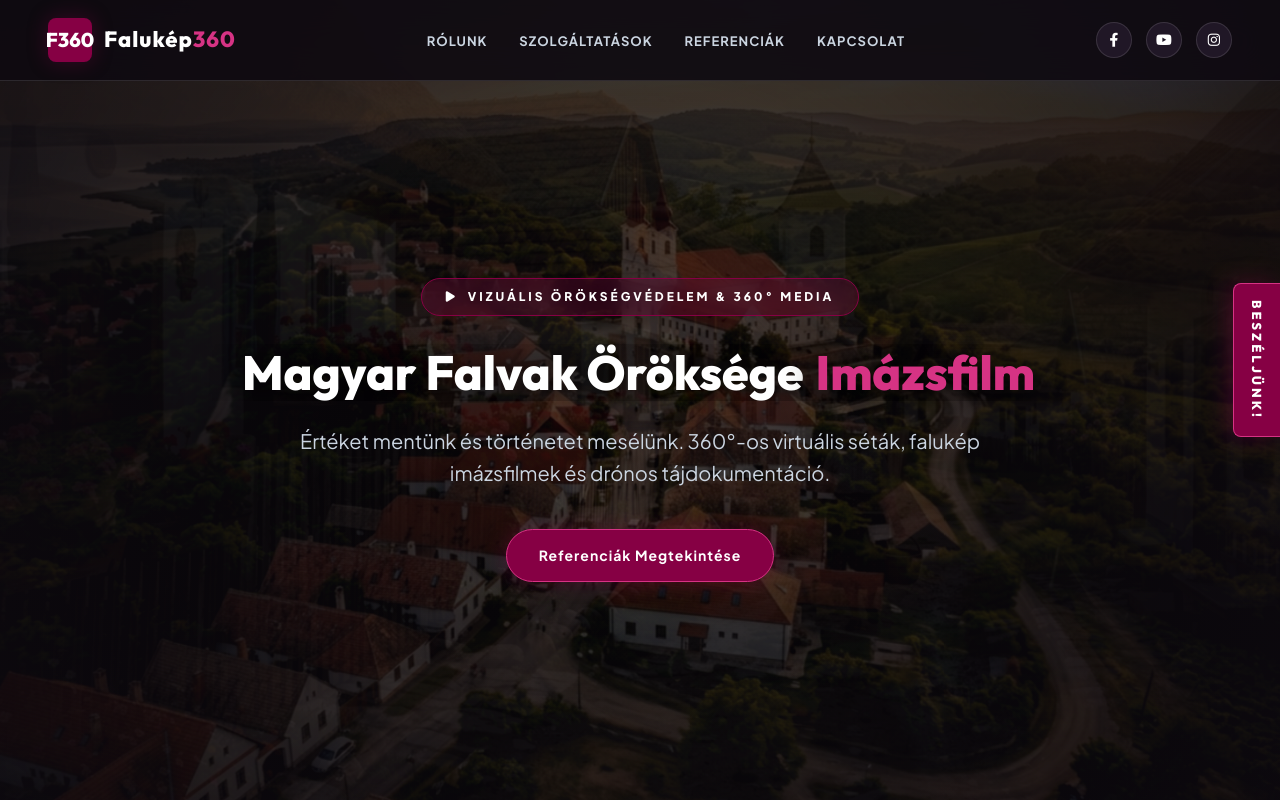
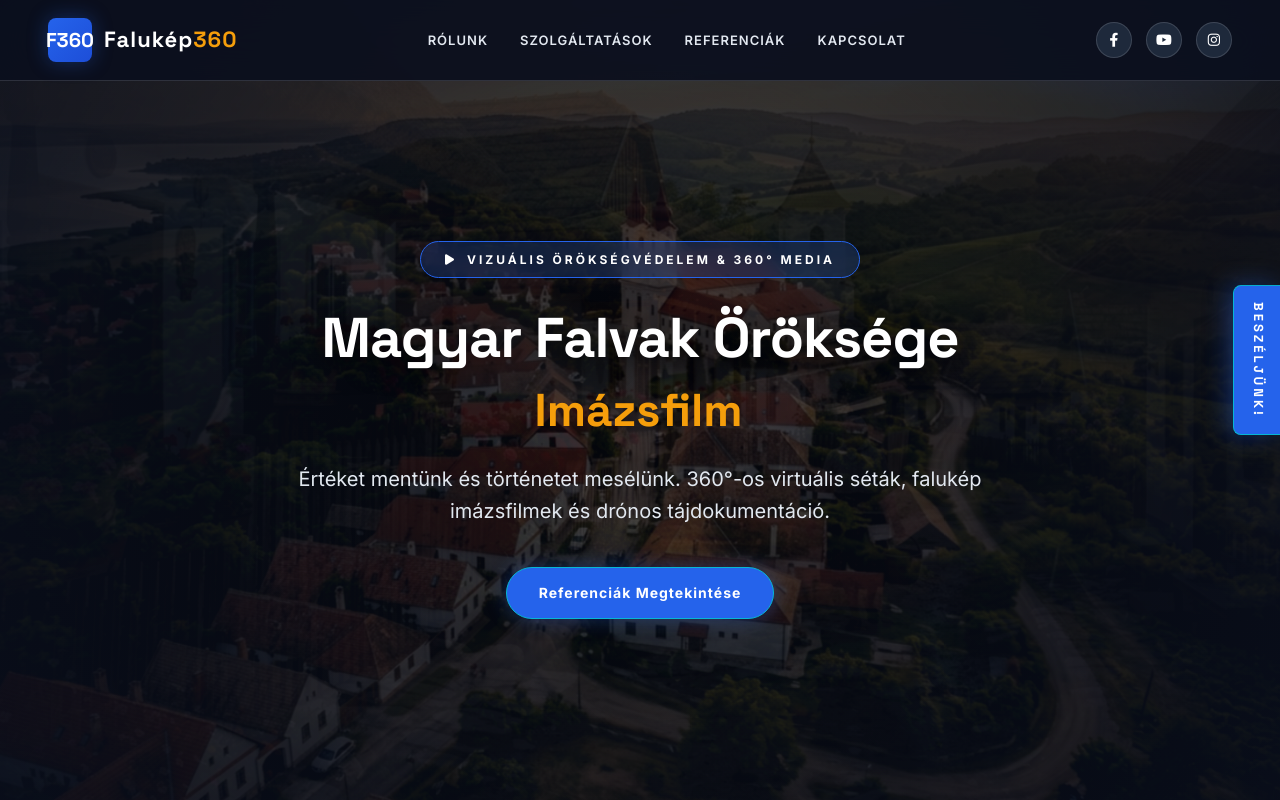
Before and after one commit to zsigribalint-pixel/falukep360-website, a plain HTML site: page index.html in a window 1280 px wide. Shown: the top 800 px of the page. Drawn offline with Linux system fonts and the light colour scheme.

Commit message:
Update typewriter text placement to new line, switch palette to modern official navy/gold, and set Space Grotesk font

```diff
--- a/index.html
+++ b/index.html
@@ -7,8 +7,8 @@
 
   <!-- Primary Meta Tags -->
   <meta name="title" content="Falukép360 | Magyar Falvak Vizuális Öröksége">
-  <meta name="description" content="Falukép360 - Magyar települések 360°-os virtuális sétája, falukép imázsfilmek, drónvideók és helyi értéktár dokumentáció TSP Art Lab stílusban.">
-  <meta name="theme-color" content="#860044">
+  <meta name="description" content="Falukép360 - Magyar települések 360°-os virtuális sétája, falukép imázsfilmek, drónvideók és helyi értéktár dokumentáció hivatalos és modern arculattal.">
+  <meta name="theme-color" content="#0a0f1d">
 
   <!-- Security CSP Meta Tag -->
   <meta http-equiv="Content-Security-Policy" content="default-src 'self' 'unsafe-inline' https:; media-src 'self' data: blob: https:; img-src 'self' data: https:; font-src 'self' https:;">
@@ -16,34 +16,34 @@
   <!-- Preload Critical Frame -->
   <link rel="preload" as="image" href="./images/frame1.jpg">
 
-  <!-- Premium Google Fonts: Outfit & Plus Jakarta Sans -->
+  <!-- Modern Official Fonts: Space Grotesk & Inter -->
   <link rel="preconnect" href="https://fonts.googleapis.com">
   <link rel="preconnect" href="https://fonts.gstatic.com" crossorigin>
-  <link href="https://fonts.googleapis.com/css2?family=Outfit:wght@400;500;600;700;800;900&family=Plus+Jakarta+Sans:wght@300;400;500;600;700;800&display=swap" rel="stylesheet">
+  <link href="https://fonts.googleapis.com/css2?family=Inter:wght@300;400;500;600;700;800&family=Space+Grotesk:wght@500;600;700&display=swap" rel="stylesheet">
   <!-- FontAwesome Icons with SRI -->
   <link rel="stylesheet" href="https://cdnjs.cloudflare.com/ajax/libs/font-awesome/6.4.0/css/all.min.css" integrity="sha512-iecdLmaskl7CVkqkXNQ/ZH/XLlvWZOJyj7Yy7tcenmpD1ypASozpmT/E0iPtmFIB46ZmdtAc9eNBvH0H/ZpiBw==" crossorigin="anonymous" referrerpolicy="no-referrer">
 
   <style>
     /* ==========================================================================
-       FALUKÉP360 - TSP ARTLAB STÍLUSÚ VIZUÁLIS PORTÁL (EGY SOROS CÍMSOR)
+       FALUKÉP360 - MODERN & HIVATALOS PALETTA & 2-SOROS GÉPELT CÍMSOR
        ========================================================================== */
     :root {
-      --bg-dark: #0e0a10;
-      --bg-surface: #17111b;
-      --bg-card: #201726;
-      --bg-glass: rgba(14, 10, 16, 0.88);
+      --bg-dark: #0a0f1d;
+      --bg-surface: #111827;
+      --bg-card: #1e293b;
+      --bg-glass: rgba(10, 15, 29, 0.90);
 
-      --accent-burgundy: #860044;
-      --accent-wine: #a60a58;
-      --accent-rose: #d63384;
-      --accent-glow: rgba(134, 0, 68, 0.35);
+      --accent-blue: #2563eb;
+      --accent-cyan: #06b6d4;
+      --accent-gold: #f59e0b;
+      --accent-glow: rgba(37, 99, 235, 0.35);
 
       --text-main: #ffffff;
-      --text-muted: #cbd5e1;
+      --text-muted: #e2e8f0;
       --text-dim: #94a3b8;
 
-      --border-color: rgba(255, 255, 255, 0.12);
-      --border-burgundy: rgba(134, 0, 68, 0.5);
+      --border-color: rgba(255, 255, 255, 0.14);
+      --border-blue: rgba(37, 99, 235, 0.4);
 
       --radius-sm: 8px;
       --radius-md: 16px;
@@ -57,7 +57,7 @@
     html { scroll-behavior: smooth; }
 
     body {
-      font-family: 'Plus Jakarta Sans', sans-serif;
+      font-family: 'Inter', sans-serif;
       background-color: var(--bg-dark);
       color: var(--text-main);
       overflow-x: hidden;
@@ -70,7 +70,7 @@
       top: 0; left: 0; right: 0;
       z-index: 1000;
       background: var(--bg-glass);
-      backdrop-filter: blur(18px);
+      backdrop-filter: blur(20px);
       border-bottom: 1px solid var(--border-color);
       padding: 18px 48px;
       display: flex;
@@ -89,25 +89,25 @@
 
     .brand-logo-icon {
       width: 44px; height: 44px;
-      background: var(--accent-burgundy);
+      background: linear-gradient(135deg, var(--accent-blue), #1d4ed8);
       border-radius: var(--radius-sm);
       display: flex; align-items: center; justify-content: center;
-      font-family: 'Outfit', sans-serif;
-      font-weight: 800;
+      font-family: 'Space Grotesk', sans-serif;
+      font-weight: 700;
       font-size: 20px;
       color: #fff;
       box-shadow: 0 0 20px var(--accent-glow);
     }
 
     .brand-logo-text {
-      font-family: 'Outfit', sans-serif;
+      font-family: 'Space Grotesk', sans-serif;
       font-size: 22px;
-      font-weight: 800;
+      font-weight: 700;
       letter-spacing: 1px;
     }
 
     .brand-logo-text span {
-      color: var(--accent-rose);
+      color: var(--accent-gold);
     }
 
     .nav-links {
@@ -120,7 +120,7 @@
       color: var(--text-muted);
       text-decoration: none;
       font-size: 13px;
-      font-weight: 700;
+      font-weight: 600;
       letter-spacing: 1px;
       text-transform: uppercase;
       transition: var(--transition);
@@ -128,7 +128,7 @@
 
     .nav-links a:hover {
       color: #ffffff;
-      text-shadow: 0 0 10px var(--accent-rose);
+      text-shadow: 0 0 10px var(--accent-cyan);
     }
 
     .social-header-icons {
@@ -149,8 +149,8 @@
     }
 
     .social-header-icons a:hover {
-      background: var(--accent-burgundy);
-      border-color: var(--accent-rose);
+      background: var(--accent-blue);
+      border-color: var(--accent-cyan);
       transform: translateY(-2px);
     }
 
@@ -161,10 +161,10 @@
       top: 45%;
       transform: translateY(-50%);
       z-index: 999;
-      background: var(--accent-burgundy);
-      border-left: 1px solid var(--accent-rose);
-      border-top: 1px solid var(--accent-rose);
-      border-bottom: 1px solid var(--accent-rose);
+      background: var(--accent-blue);
+      border-left: 1px solid var(--accent-cyan);
+      border-top: 1px solid var(--accent-cyan);
+      border-bottom: 1px solid var(--accent-cyan);
       border-radius: var(--radius-sm) 0 0 var(--radius-sm);
       padding: 16px 10px;
       writing-mode: vertical-rl;
@@ -176,15 +176,15 @@
     #beszeljunk-floating a {
       color: #ffffff;
       text-decoration: none;
-      font-family: 'Outfit', sans-serif;
-      font-weight: 800;
+      font-family: 'Space Grotesk', sans-serif;
+      font-weight: 700;
       font-size: 13px;
       letter-spacing: 3px;
       text-transform: uppercase;
     }
 
     #beszeljunk-floating:hover {
-      background: var(--accent-wine);
+      background: #1d4ed8;
       padding-right: 14px;
     }
 
@@ -228,13 +228,13 @@
       position: absolute;
       inset: 0;
       z-index: 2;
-      background: radial-gradient(circle at center, rgba(14, 10, 16, 0.3) 0%, rgba(14, 10, 16, 0.85) 100%);
+      background: radial-gradient(circle at center, rgba(10, 15, 29, 0.35) 0%, rgba(10, 15, 29, 0.88) 100%);
     }
 
     .hero-content {
       position: relative;
       z-index: 3;
-      max-width: 1100px;
+      max-width: 1000px;
       width: 100%;
     }
 
@@ -242,49 +242,49 @@
       display: inline-flex;
       align-items: center;
       gap: 10px;
-      background: rgba(134, 0, 68, 0.25);
-      border: 1px solid var(--accent-burgundy);
+      background: rgba(37, 99, 235, 0.2);
+      border: 1px solid var(--accent-blue);
       color: #ffffff;
       padding: 8px 24px;
       border-radius: var(--radius-full);
       font-size: 12px;
-      font-weight: 800;
+      font-weight: 700;
       letter-spacing: 3px;
       text-transform: uppercase;
       margin-bottom: 28px;
       backdrop-filter: blur(10px);
     }
 
-    /* SINGLE-LINE HERO TITLE (STRICTLY ONE LINE THROUGHOUT) */
+    /* TYPEWRITER TEXT ALWAYS ON A NEW LINE BELOW MAIN HEADLINE */
     .hero-title-container {
-      width: 100%;
       display: flex;
+      flex-direction: column; /* GÉPELT SZÖVEG MINDEN ESETBEN ÚJ SORBAN JELENIK MEG */
+      align-items: center;
       justify-content: center;
-      align-items: center;
-      white-space: nowrap;
-      overflow: hidden;
+      gap: 12px;
       margin-bottom: 24px;
     }
 
-    .hero-title {
-      font-family: 'Outfit', sans-serif;
-      font-size: 48px;
-      font-weight: 800;
-      line-height: 1.2;
+    .hero-title-main {
+      font-family: 'Space Grotesk', sans-serif;
+      font-size: 56px;
+      font-weight: 700;
+      line-height: 1.15;
       color: #ffffff;
+      letter-spacing: -1px;
       text-shadow: 0 4px 30px rgba(0, 0, 0, 0.85);
-      white-space: nowrap;
-      display: inline-flex;
-      align-items: center;
-      justify-content: center;
-      gap: 12px;
     }
 
-    .typewriter-text {
-      color: var(--accent-rose);
-      border-right: 3px solid var(--accent-rose);
+    .hero-title-typed {
+      font-family: 'Space Grotesk', sans-serif;
+      font-size: 46px;
+      font-weight: 700;
+      line-height: 1.2;
+      color: var(--accent-gold);
+      border-right: 3.5px solid var(--accent-gold);
       white-space: nowrap;
       display: inline-block;
+      min-height: 56px;
       animation: blink 0.75s step-end infinite;
     }
 
@@ -304,7 +304,7 @@
     }
 
     .btn-primary {
-      background: var(--accent-burgundy);
+      background: var(--accent-blue);
       color: #ffffff;
       padding: 14px 32px;
       border-radius: var(--radius-full);
@@ -312,13 +312,13 @@
       font-size: 14px;
       text-decoration: none;
       letter-spacing: 1px;
-      border: 1px solid var(--accent-rose);
+      border: 1px solid var(--accent-cyan);
       transition: var(--transition);
       box-shadow: 0 0 20px var(--accent-glow);
     }
 
     .btn-primary:hover {
-      background: var(--accent-wine);
+      background: #1d4ed8;
       transform: translateY(-2px);
       box-shadow: 0 0 30px var(--accent-glow);
     }
@@ -339,9 +339,9 @@
     }
 
     .rolunk-info h2 {
-      font-family: 'Outfit', sans-serif;
+      font-family: 'Space Grotesk', sans-serif;
       font-size: 44px;
-      font-weight: 800;
+      font-weight: 700;
       margin-bottom: 20px;
       line-height: 1.15;
     }
@@ -357,7 +357,7 @@
       position: relative;
       border-radius: var(--radius-lg);
       overflow: hidden;
-      border: 1px solid var(--border-burgundy);
+      border: 1px solid var(--border-blue);
       box-shadow: 0 20px 40px rgba(0,0,0,0.6);
     }
 
@@ -390,15 +390,15 @@
     }
 
     .service-item:hover {
-      border-color: var(--accent-burgundy);
+      border-color: var(--accent-blue);
       transform: translateX(8px);
       box-shadow: 0 10px 30px var(--accent-glow);
     }
 
     .service-item h3 {
-      font-family: 'Outfit', sans-serif;
+      font-family: 'Space Grotesk', sans-serif;
       font-size: 24px;
-      font-weight: 800;
+      font-weight: 700;
       color: #ffffff;
       margin-bottom: 12px;
       display: flex;
@@ -407,7 +407,7 @@
     }
 
     .service-item h3 i {
-      color: var(--accent-rose);
+      color: var(--accent-gold);
       font-size: 20px;
     }
 
@@ -435,7 +435,7 @@
 
     .ref-card:hover {
       transform: translateY(-8px);
-      border-color: var(--accent-rose);
+      border-color: var(--accent-cyan);
       box-shadow: 0 16px 36px rgba(0,0,0,0.5);
     }
 
@@ -467,7 +467,7 @@
 
     .play-btn-icon {
       width: 56px; height: 56px;
-      background: var(--accent-burgundy);
+      background: var(--accent-blue);
       border-radius: var(--radius-full);
       display: flex; align-items: center; justify-content: center;
       color: #fff;
@@ -480,9 +480,9 @@
     }
 
     .ref-card-title {
-      font-family: 'Outfit', sans-serif;
+      font-family: 'Space Grotesk', sans-serif;
       font-size: 20px;
-      font-weight: 800;
+      font-weight: 700;
       margin-bottom: 8px;
     }
 
@@ -545,7 +545,7 @@
 
     /* FOOTER & CONTACT */
     footer {
-      background: #080509;
+      background: #060913;
       border-top: 1px solid var(--border-color);
       padding: 80px 48px 40px 48px;
       text-align: center;
@@ -564,18 +564,15 @@
     .form-group { margin-bottom: 20px; }
     .form-label { display: block; font-size: 12px; font-weight: 700; letter-spacing: 2px; text-transform: uppercase; margin-bottom: 8px; color: var(--text-muted); }
     .form-input, .form-textarea { width: 100%; background: rgba(255,255,255,0.05); border: 1px solid var(--border-color); border-radius: var(--radius-sm); padding: 14px 18px; color: #fff; font-family: inherit; font-size: 15px; outline: none; }
-    .form-input:focus, .form-textarea:focus { border-color: var(--accent-rose); }
+    .form-input:focus, .form-textarea:focus { border-color: var(--accent-cyan); }
 
     .copyright { margin-top: 60px; color: var(--text-dim); font-size: 12px; }
-
-    @media (max-width: 1024px) {
-      .hero-title { font-size: 34px; }
-    }
 
     @media (max-width: 768px) {
       header { padding: 16px 20px; }
       .nav-links { display: none; }
-      .hero-title { font-size: 26px; }
+      .hero-title-main { font-size: 36px; }
+      .hero-title-typed { font-size: 30px; }
       .rolunk-grid, .references-grid { grid-template-columns: 1fr; }
       section { padding: 80px 20px; }
     }
@@ -609,7 +606,7 @@
     </div>
   </header>
 
-  <!-- HERO SLIDER WITH 8-10 SECOND CINEMATIC SLOW MOTION VIDEO BACKGROUND -->
+  <!-- HERO SLIDER WITH SLOW MOTION VIDEO BACKGROUND -->
   <section class="hero-slider">
     <div class="video-bg-container">
       <img src="./images/frame1.jpg" id="slide1" class="video-frame-slide active" alt="Balaton Felvidék Drone View">
@@ -621,12 +618,10 @@
     <div class="hero-content">
       <span class="hero-badge"><i class="fa-solid fa-play"></i> Vizuális Örökségvédelem & 360° Media</span>
 
-      <!-- SINGLE-LINE HERO TITLE (STRICTLY ONE LINE THROUGHOUT) -->
+      <!-- TYPEWRITER TEXT ALWAYS ON A NEW LINE BELOW MAIN HEADLINE -->
       <div class="hero-title-container">
-        <h1 class="hero-title">
-          <span>Magyar Falvak Öröksége</span>
-          <span id="typewriter" class="typewriter-text"></span>
-        </h1>
+        <h1 class="hero-title-main">Magyar Falvak Öröksége</h1>
+        <span id="typewriter" class="hero-title-typed"></span>
       </div>
 
       <p class="hero-subtext">
@@ -662,7 +657,7 @@
   <!-- SECTION 2: SZOLGÁLTATÁSOK -->
   <section id="szolgaltatasok" style="background: var(--bg-surface);">
     <div class="container">
-      <h2 style="font-family: 'Outfit', sans-serif; font-size: 40px; margin-bottom: 12px; text-align: right;">Ezekben vagyunk jók</h2>
+      <h2 style="font-family: 'Space Grotesk', sans-serif; font-size: 40px; margin-bottom: 12px; text-align: right;">Ezekben vagyunk jók</h2>
 
       <ul class="services-list">
         <li class="service-item">
@@ -691,7 +686,7 @@
   <!-- SECTION 3: REFERENCIÁK -->
   <section id="referenciak">
     <div class="container">
-      <h2 style="font-family: 'Outfit', sans-serif; font-size: 40px; margin-bottom: 24px;">Referenciák</h2>
+      <h2 style="font-family: 'Space Grotesk', sans-serif; font-size: 40px; margin-bottom: 24px;">Referenciák</h2>
 
       <div class="references-grid">
         <!-- Ref 1 -->
@@ -742,7 +737,7 @@
   <!-- SECTION 4: KAPCSOLAT -->
   <footer id="kapcsolat">
     <div class="container">
-      <h2 style="font-family: 'Outfit', sans-serif; font-size: 36px; color: #fff;">Beszéljünk a projektről!</h2>
+      <h2 style="font-family: 'Space Grotesk', sans-serif; font-size: 36px; color: #fff;">Beszéljünk a projektről!</h2>
       <p style="color: var(--text-muted); margin-top: 8px;">Kérjen árajánlatot települése 360°-os virtuális sétájára és imázsfilmjére.</p>
 
       <div class="contact-form-wrapper">
@@ -798,7 +793,7 @@
       slides[currentSlide].classList.add('active');
     }, 4500);
 
-    // 2. TYPEWRITER EFFECT FOR SINGLE-LINE HERO TITLE
+    // 2. TYPEWRITER EFFECT FOR NEW-LINE HERO TITLE
     const words = ["360°-ban.", "Imázsfilmekben.", "Virtuális Sétákon."];
     let wordIdx = 0;
     let charIdx = 0;
```
